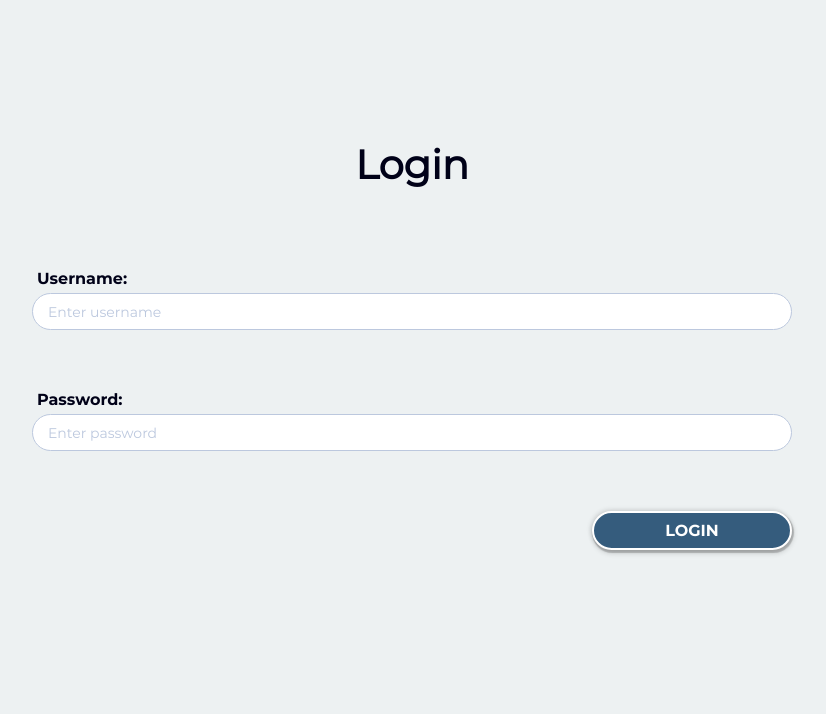
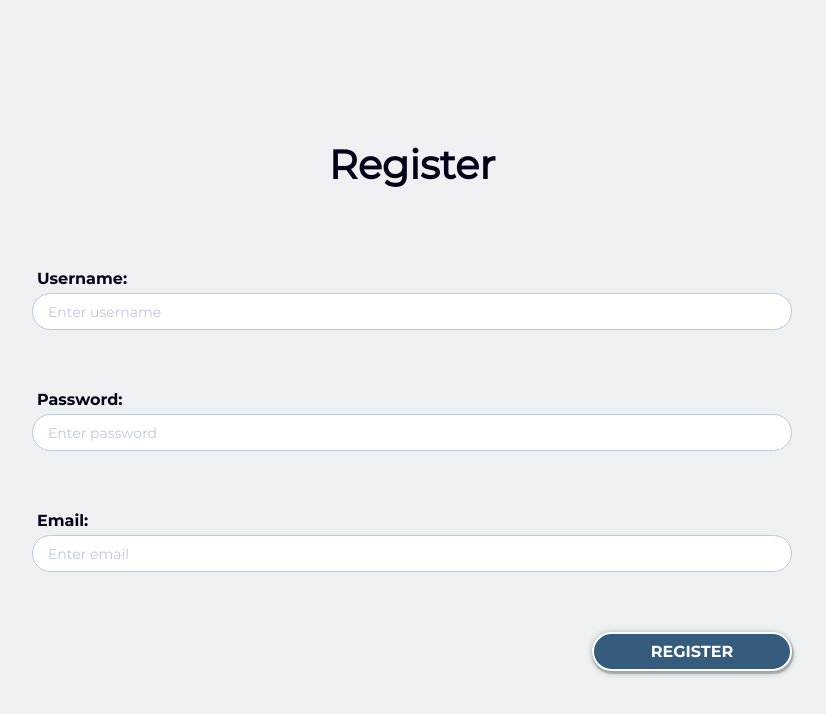
Before and after one commit to franckdiomande/movie, a React (Create React App) app in the folder client/: page /register in a window 1280 px wide. Shown: the top 714 px of the page, without its empty margins (228-1054 px from the left). Built offline with nearby package versions, Linux system fonts and the light colour scheme.

Commit message:
add register

```diff
--- a/client/src/Api.js
+++ b/client/src/Api.js
@@ -31,9 +31,12 @@ class Api {
 
     login(username, password) {
         return new Promise((resolve, reject) => {
-            return this.post(process.env.REACT_APP_API_BASE_URL + '/login_check', {'username': username, 'password': password})
+            return this.post(process.env.REACT_APP_API_BASE_URL + '/login_check', {
+                    'username': username,
+                    'password': password
+                })
                 .then((data) => {
-                    if(!data['token']){
+                    if (!data['token']) {
                         return reject('User not found!');
                     }
                     let token = data.token;
@@ -47,6 +50,30 @@ class Api {
 
     }
 
+    register(username, password, email) {
+        return new Promise((resolve, reject) => {
+            this.options.method = 'POST';
+            this.options.body = Object.assign({}, this.options.body, {
+                'username': username,
+                'password': password,
+                'email': email
+            });
+            let RequestBody = JSON.stringify(this.options.body);
+
+            fetch(process.env.REACT_APP_API_BASE_URL + '/register', Object.assign({}, this.options, {
+                body: RequestBody
+            })).then((response) => {
+                if (response.status === 201) {
+                    resolve(true)
+                } else {
+                    reject(false)
+                }
+            }).catch((error) => {
+                reject(true)
+            })
+        })
+    }
+
     post(url, body = {}) {
 
         this.options.method = 'POST';
@@ -54,7 +81,9 @@ class Api {
         let RequestBody = JSON.stringify(this.options.body);
 
         return new Promise((resolve, reject) => {
-            fetch(url, Object.assign({}, this.options, {body: RequestBody}))
+            fetch(url, Object.assign({}, this.options, {
+                    body: RequestBody
+                }))
                 .then((response) => {
                     response.json()
                         .then((data) => {
@@ -127,7 +156,7 @@ class Api {
                 fetch(process.env.REACT_APP_API_BASE_URL + '/movies/' + slug + '/comment', Object.assign({}, this.options, {
                     body: RequestBody
                 })).then((response) => {
-                    if(response.status === 200){
+                    if (response.status === 201) {
                         resolve()
                     } else {
                         reject()
--- a/client/src/App.js
+++ b/client/src/App.js
@@ -5,6 +5,7 @@ import HomeContainer from "./containers/HomeContainer/HomeContainer";
 import LoginFormContainer from "./containers/LoginFormContainer/LoginFormContainer";
 import MovieDetailContainer from "./containers/MovieDetailContainer/MovieDetailContainer";
 import Security from './Security.js';
+import { RegisterFormContainer } from './containers/RegisterFormContainer/RegisterFormContainer';
 
 export default class App extends React.Component {
     render() {
@@ -16,7 +17,12 @@ export default class App extends React.Component {
                             <Route exact path="/" component={HomeContainer}/>
                             <Route exact path="/details" component={MovieDetailContainer}/>
                         </Switch>
-                    ) : <LoginFormContainer/>
+                    ) : (
+                        <Switch>
+                            <Route exact path="/login" component={LoginFormContainer}/>
+                            <Route exact path="/register" component={RegisterFormContainer}/>
+                        </Switch>
+                    )
                 }
             </div>
         )
--- /dev/null
+++ b/client/src/components/RegisterFormComponent/RegisterFormComponent.jsx
@@ -0,0 +1,110 @@
+import "./register-form-component.scss";
+import React from "react";
+import Api from "../../Api";
+
+export default class RegisterFormComponent extends React.PureComponent {
+    constructor(props) {
+        super(props);
+
+        this.state = {
+            username: "",
+            password: "",
+            email: "",
+            submitted: false,
+        };
+
+        this.handleChange = this.handleChange.bind(this);
+        this.handleSubmit = this.handleSubmit.bind(this);
+    }
+
+    handleChange(e) {
+        const { name, value } = e.target;
+        this.setState({ [name]: value });
+    }
+
+    handleSubmit(e) {
+        e.preventDefault();
+        this.setState({ submitted: true });
+        const { username, password, email } = this.state;
+        if (username && password && email) {
+            Api.register(username, password, email)
+                .then(result => {
+                    this.props.history.push('/login')
+                })
+        }
+    }
+
+    render() {
+        const { username, password, email, submitted } = this.state;
+        return (
+            <div id={'register-form-component'}>
+                <h2>Register</h2>
+
+                <form name="form" onSubmit={this.handleSubmit}>
+                    <div className={"form-group"}>
+                        <div className="_movie-input-widget">
+                            <label htmlFor="username" className="_movie-label">Username:</label>
+                            <input
+                                id={'username'}
+                                type="text"
+                                className="form-control _movie-input"
+                                name="username"
+                                value={username}
+                                placeholder={'Enter username'}
+                                onChange={this.handleChange}
+                            />
+                            {submitted && !username && (
+                                <span className="_movie-input-error">Username is required</span>
+                            )}
+                        </div>
+                    </div>
+
+                    <div className={"form-group"}>
+                        <div className="_movie-input-widget">
+                            <label htmlFor="password" className="_movie-label">Password:</label>
+                            <input
+                                id={'password'}
+                                type="password"
+                                className="form-control _movie-input"
+                                name="password"
+                                value={password}
+                                placeholder={'Enter password'}
+                                onChange={this.handleChange}
+                            />
+                            {submitted && !password && (
+                                <span className="_movie-input-error">Password is required</span>
+                            )}
+                        </div>
+                    </div>
+
+                    <div className={"form-group"}>
+                        <div className="_movie-input-widget">
+                            <label htmlFor="password" className="_movie-label">Email:</label>
+                            <input
+                                id={'email'}
+                                type="email"
+                                className="form-control _movie-input"
+                                name="email"
+                                value={email}
+                                placeholder={'Enter email'}
+                                onChange={this.handleChange}
+                            />
+                            {submitted && !email && (
+                                <span className="_movie-input-error">email is required</span>
+                            )}
+                        </div>
+                    </div>
+
+
+                    <div className="form-group" style={{textAlign: 'right'}}>
+                        <button className="_movie-button-active-widget _text-center" style={{textAlign: 'center'}}
+                        >
+                            Register
+                        </button>
+                    </div>
+
+                </form>
+            </div>
+        );
+    }
+}
--- /dev/null
+++ b/client/src/components/RegisterFormComponent/register-form-component.scss
@@ -0,0 +1,18 @@
+#register-form-component {
+  padding: 60px;
+
+  h2 {
+    text-align: center;
+    font-size: 40px;
+    margin-bottom: 80px;
+
+  }
+
+  .form-group {
+
+    margin-bottom: 60px;
+
+  }
+
+
+}
--- /dev/null
+++ b/client/src/containers/RegisterFormContainer/RegisterFormContainer.jsx
@@ -0,0 +1,23 @@
+import './register-form-container.scss';
+import React from 'react';
+import {connect} from 'react-redux';
+import {withRouter} from "react-router";
+import RegisterFormComponent from '../../components/RegisterFormComponent/RegisterFormComponent';
+
+export class RegisterFormContainer extends React.Component {
+  render() {
+      console.log('Register form container');
+      console.log(this.props);
+    return (
+        <div id={'register-form-container'}>
+            <RegisterFormComponent history={this.props.history}/>
+        </div>
+    )
+  }
+}
+
+function mapStateToProps(state) {
+    return {}
+}
+
+export default withRouter(connect(mapStateToProps)(RegisterFormContainer));
--- /dev/null
+++ b/client/src/containers/RegisterFormContainer/register-form-container.scss
@@ -0,0 +1,7 @@
+#register-form-container {
+
+  width: 100%;
+  padding: 0 200px;
+
+
+}
```
Also changed, not shown: 1 other file (tests, documents, lock files or other folders).
